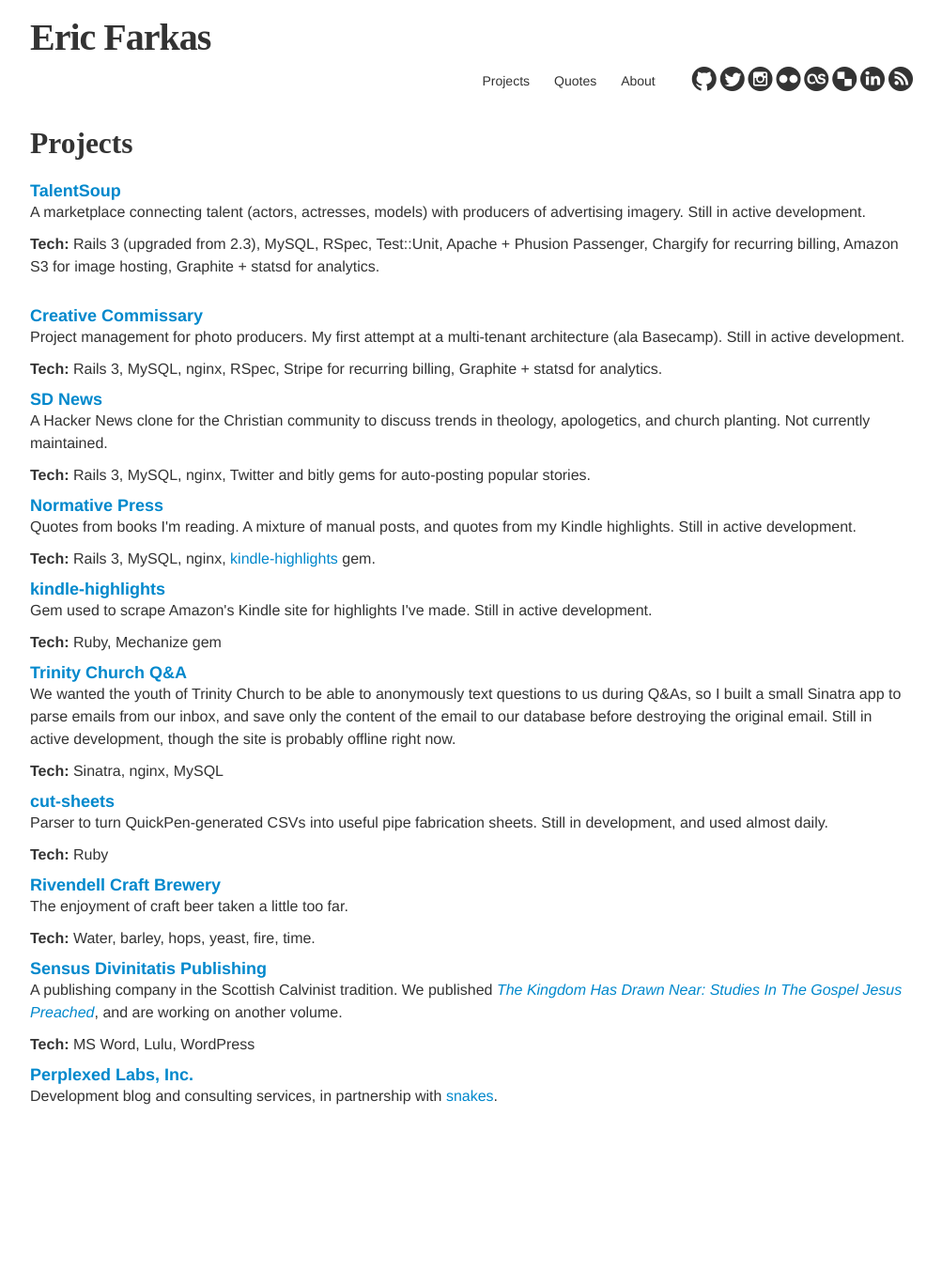
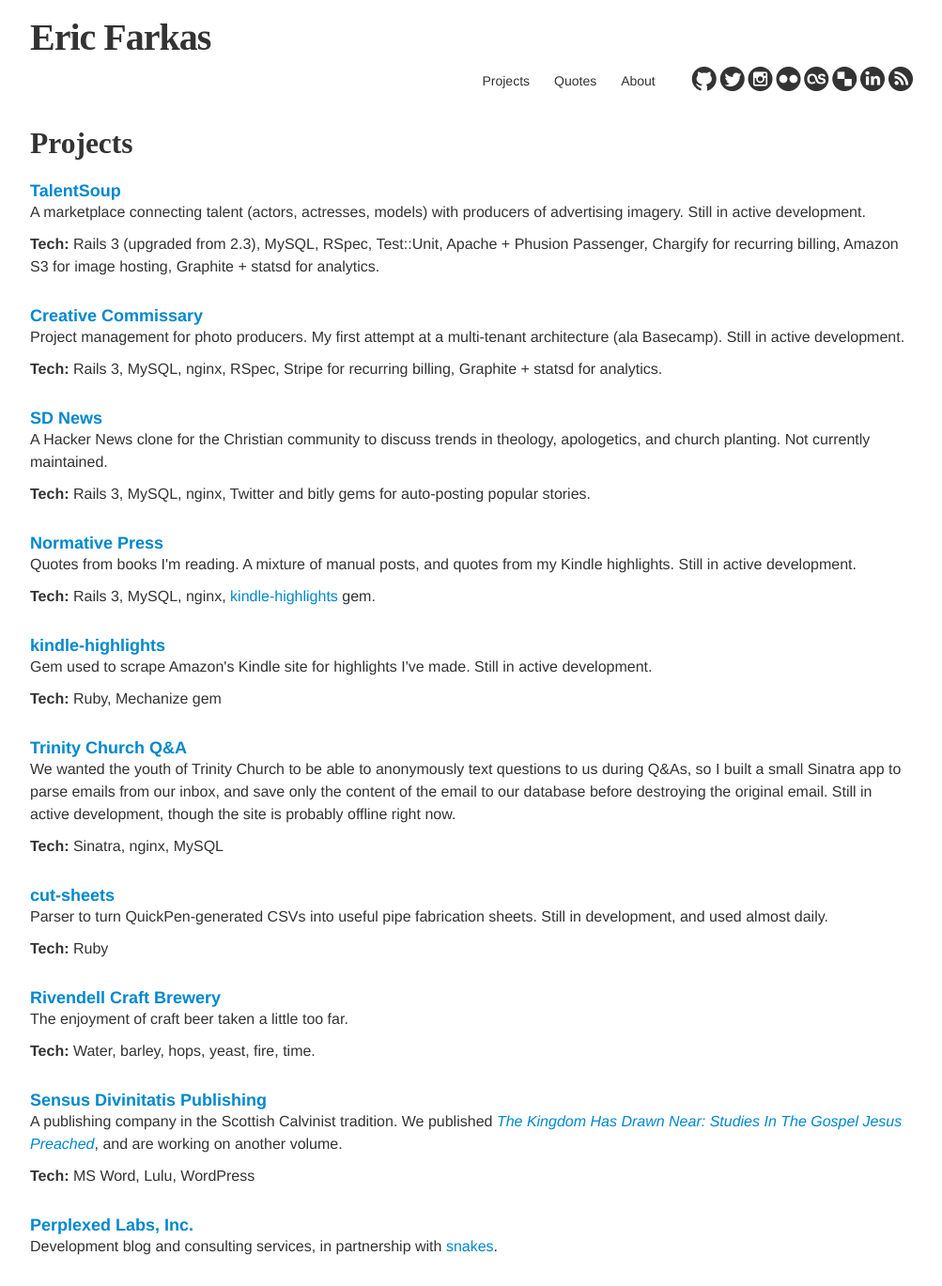
Before and after one commit to speric/speric.github.com, a Jekyll site: the page built from projects.html, in a window 1280 px wide. Shown: the whole page at 94% size, without its empty margins (128-1131 px from the left). Built offline with Jekyll 4.4.1, drawn with Linux system fonts in a browser that asks for light colours; some web fonts are replaced; Markdown is read by kramdown in place of the engine named in the settings; before the commit the page ends 1189 px from its top, so only the background shows below that.

Commit message:
reworked project pages.

```diff
--- a/projects.html
+++ b/projects.html
@@ -11,55 +11,55 @@
 	<p><b>Tech:</b> Rails 3 (upgraded from 2.3), MySQL, RSpec, Test::Unit, Apache + Phusion Passenger, Chargify for recurring billing, Amazon S3 for image hosting, Graphite + statsd for analytics.</p>
 </div>
 
-<div>
+<div class="project-container">
 	<span class="project-title"><a href="https://getcommissary.com">Creative Commissary</a></span><br/>
 	<p>Project management for photo producers. My first attempt at a multi-tenant architecture (ala Basecamp).  Still in active development.</p>
 	<p><b>Tech:</b> Rails 3, MySQL, nginx, RSpec, Stripe for recurring billing, Graphite + statsd for analytics.</p>
 </div>
 
-<div>
+<div class="project-container">
 	<span class="project-title"><a href="http://news.sensusdivinitatis.com/">SD News</a></span><br/>
 	<p>A Hacker News clone for the Christian community to discuss trends in theology, apologetics, and church planting. Not currently maintained.</p>
 	<p><b>Tech:</b> Rails 3, MySQL, nginx, Twitter and bitly gems for auto-posting popular stories.</p>
 </div>
 
-<div>
+<div class="project-container">
 	<span class="project-title"><a href="http://normativepress.com/">Normative Press</a></span><br/>
 	<p>Quotes from books I'm reading. A mixture of manual posts, and quotes from my Kindle highlights. Still in active development.</p>
 	<p><b>Tech:</b> Rails 3, MySQL, nginx, <a href="https://github.com/speric/kindle-highlights">kindle-highlights</a> gem.</p>
 </div>
 
-<div>
+<div class="project-container">
 	<span class="project-title"><a href="https://github.com/speric/kindle-highlights">kindle-highlights</a></span><br/>
 	<p>Gem used to scrape Amazon's Kindle site for highlights I've made. Still in active development.</p>
 	<p><b>Tech:</b> Ruby, Mechanize gem</p>
 </div>
 
-<div>
+<div class="project-container">
 	<span class="project-title"><a href="http://ask.trinitychurchlongisland.com">Trinity Church Q&A</a></span><br/>
 	<p>We wanted the youth of Trinity Church to be able to anonymously text questions to us during Q&As, so I built a small Sinatra app to parse emails from our inbox, and save only the content of the email to our database before destroying the original email. Still in active development, though the site is probably offline right now.</p>
 	<p><b>Tech:</b> Sinatra, nginx, MySQL</p>
 </div>
 
-<div>
+<div class="project-container">
 	<span class="project-title"><a href="https://github.com/speric/cut-sheets">cut-sheets</a></span><br/>
 	<p>Parser to turn QuickPen-generated CSVs into useful pipe fabrication sheets. Still in development, and used almost daily.</p>
 	<p><b>Tech:</b> Ruby</p>
 </div>
 
-<div>
+<div class="project-container">
 	<span class="project-title"><a href="http://rivendellcraftbrewery.com/">Rivendell Craft Brewery</a></span><br/>
 	<p>The enjoyment of craft beer taken a little too far.</p>
 	<p><b>Tech:</b> Water, barley, hops, yeast, fire, time.</p>
 </div>
 
-<div>
+<div class="project-container">
 	<span class="project-title"><a href="http://sensusdivinitatis.com/">Sensus Divinitatis Publishing</a></span><br/>
 	<p>A publishing company in the Scottish Calvinist tradition. We published <i><a href="http://www.amazon.com/The-Kingdom-Has-Drawn-Near/dp/0578020475">The Kingdom Has Drawn Near: Studies In The Gospel Jesus Preached</a></i>, and are working on another volume.</p>
 	<p><b>Tech:</b> MS Word, Lulu, WordPress</p>
 </div>
 
-<div>
+<div class="project-container">
 	<span class="project-title"><a href="http://perplexedlabs.com/">Perplexed Labs, Inc.</a></span><br/>
 	<p>Development blog and consulting services, in partnership with <a href="https://twitter.com/imsnakes">snakes</a>.</p>
 </div>
```
